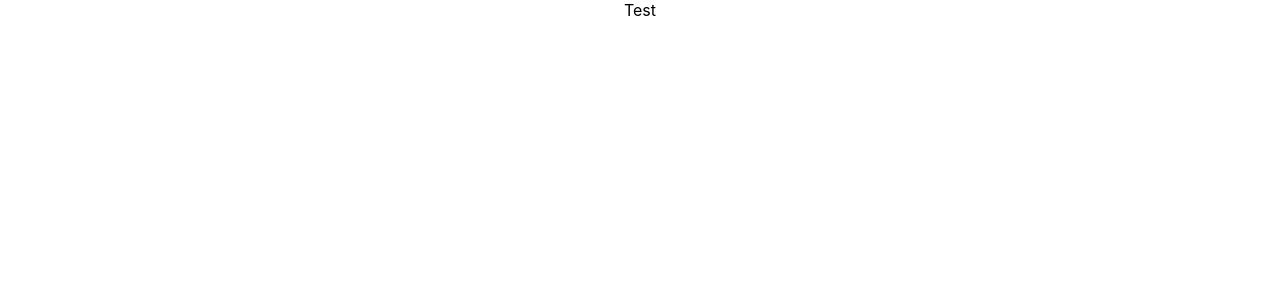
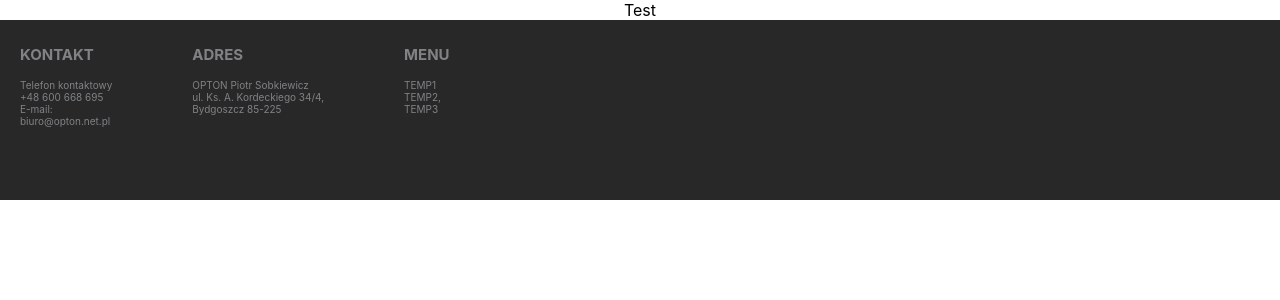
Before and after one commit to OdgrzewanyKotlet/OPTON, a React (Create React App) app: page / in a window 1280 px wide. Shown: the top 300 px of the page. Built offline with nearby package versions, Linux system fonts and the light colour scheme.

Commit message:
Initial footer implementation

```diff
--- a/src/App.js
+++ b/src/App.js
@@ -1,9 +1,14 @@
 import React, { Component } from "react";
 import "./App.css";
+import Footer from "./components/UI/Footer/Footer";
 
 class App extends Component {
   render() {
-    return <div className="App">Test</div>;
+    return (
+      <div className="App">
+        Test<Footer></Footer>
+      </div>
+    );
   }
 }
 
--- /dev/null
+++ b/src/components/UI/Footer/Footer.js
@@ -0,0 +1,11 @@
+import React from "react";
+import styles from "./Footer.module.css";
+import FooterItems from "./FooterItems/FooterItems";
+
+const footer = (props) => (
+  <div className={styles.Footer}>
+    <FooterItems></FooterItems>
+  </div>
+);
+
+export default footer;
--- /dev/null
+++ b/src/components/UI/Footer/Footer.module.css
@@ -0,0 +1,13 @@
+.Footer {
+  background-color: #282828;
+  height: 180px;
+  bottom: 0;
+  left: 0;
+  right: 0;
+  padding: 10px 20px 10px 20px;
+  display: flex;
+  flex-flow: row;
+  justify-content: space-between;
+  align-items: flex-start;
+  box-sizing: border-box;
+}
--- /dev/null
+++ b/src/components/UI/Footer/FooterItems/FooterItem/FooterItem.js
@@ -0,0 +1,11 @@
+import React from "react";
+import styles from "./FooterItem.module.css";
+
+const footerItem = (props) => (
+  <div className={styles.FooterItem}>
+    <h3>{props.header}</h3>
+    {props.children}
+  </div>
+);
+
+export default footerItem;
--- /dev/null
+++ b/src/components/UI/Footer/FooterItems/FooterItem/FooterItem.module.css
@@ -0,0 +1,10 @@
+.FooterItem {
+  color: #808285;
+  font-size: 10px;
+  padding-right: 80px;
+  text-align: left;
+}
+
+.FooterItem h3 {
+  font-size: 15px;
+}
--- /dev/null
+++ b/src/components/UI/Footer/FooterItems/FooterItems.js
@@ -0,0 +1,30 @@
+import React from "react";
+import styles from "./FooterItems.module.css";
+import FooterItem from "./FooterItem/FooterItem";
+
+const footerItems = (props) => (
+  <div className={styles.FooterItems}>
+    <FooterItem header="KONTAKT">
+      Telefon kontaktowy <br />
+      +48 600 668 695
+      <br />
+      E-mail:
+      <br />
+      biuro@opton.net.pl
+    </FooterItem>
+    <FooterItem header="ADRES">
+      OPTON Piotr Sobkiewicz <br />
+      ul. Ks. A. Kordeckiego 34/4,
+      <br />
+      Bydgoszcz 85-225
+    </FooterItem>
+    <FooterItem header="MENU">
+      TEMP1 <br />
+      TEMP2,
+      <br />
+      TEMP3
+    </FooterItem>
+  </div>
+);
+
+export default footerItems;
--- /dev/null
+++ b/src/components/UI/Footer/FooterItems/FooterItems.module.css
@@ -0,0 +1,6 @@
+.FooterItems {
+  display: flex;
+  flex-flow: row;
+  align-items: flex-start;
+  box-sizing: border-box;
+}
```
